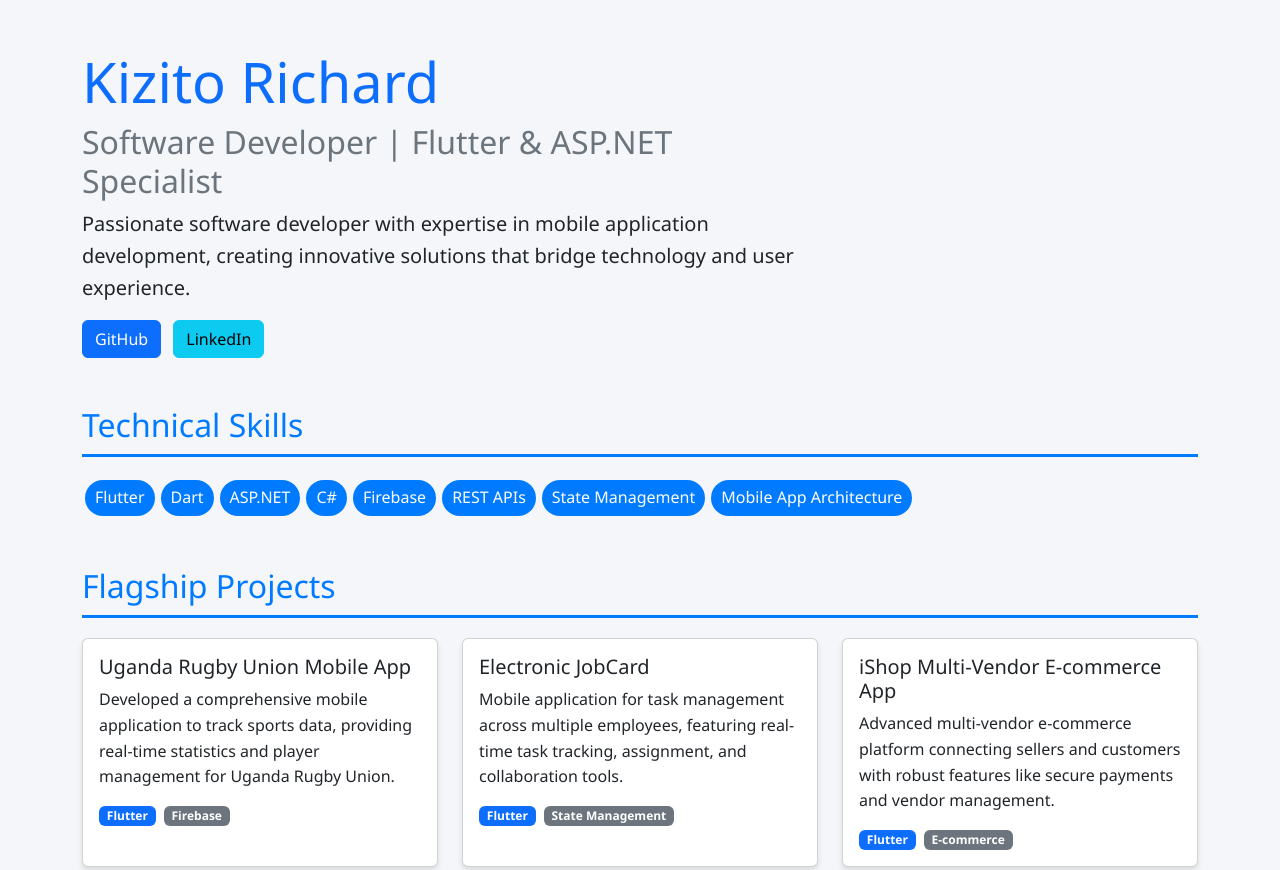
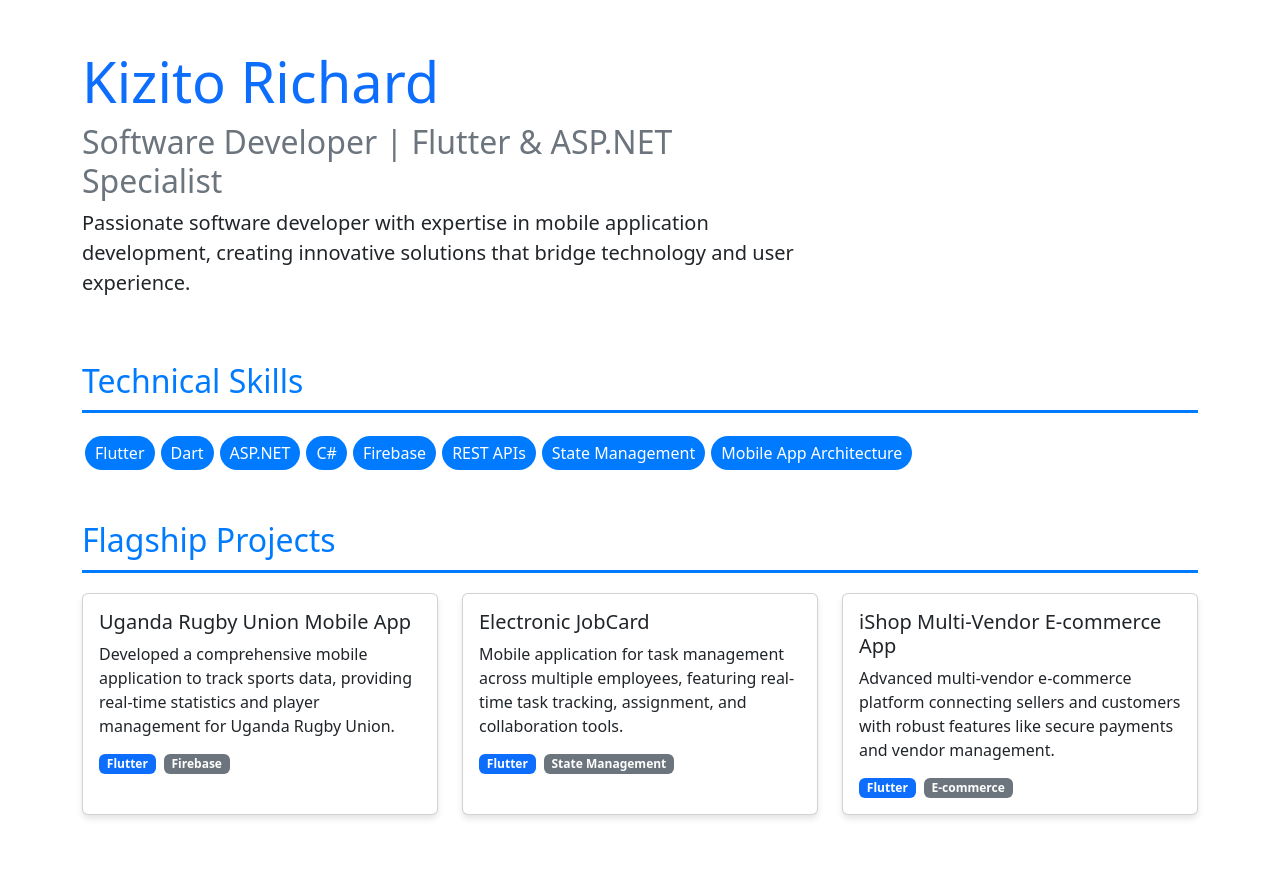
Before and after one commit to mata589/KizitoRichardPotifolio, a plain HTML site: page index.html in a window 1280 px wide. Shown: the top 870 px of the page. Drawn offline with nearby package versions, Linux system fonts and the light colour scheme.

Commit message:
Update index.html
updates

```diff
--- a/index.html
+++ b/index.html
@@ -73,10 +73,9 @@
                     Passionate software developer with expertise in mobile application development,
                     creating innovative solutions that bridge technology and user experience.
                 </p>
-                <div class="social-links">
-                    <a href="https://github.com/mata589" class="btn btn-primary me-2"><i class="bi bi-github"></i> GitHub</a>
-                    <a href="https://www.linkedin.com/in/kizito-richard-a35636231" class="btn btn-info"><i class="bi bi-linkedin"></i> LinkedIn</a>
-                </div>
+                 <link href="https://cdn.jsdelivr.net/npm/bootstrap@5.3.0/dist/css/bootstrap.min.css" rel="stylesheet">
+    <!-- Bootstrap Icons -->
+                  <link href="https://cdn.jsdelivr.net/npm/bootstrap-icons/font/bootstrap-icons.css" rel="stylesheet">
             </div>
         </div>
 
```
